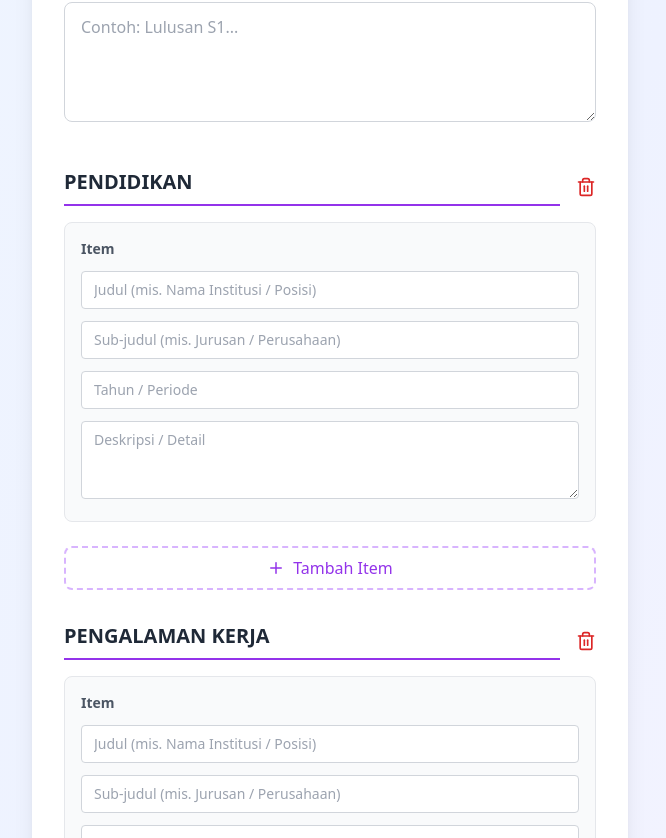
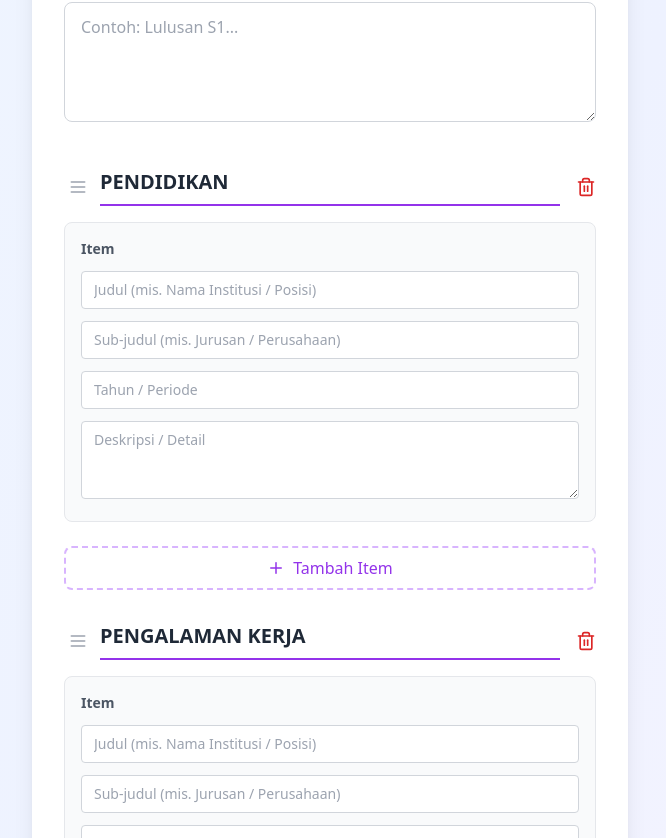
Before and after one commit to dearlyfebrianos/AutoGenerator-App, a React (Vite) app: page /cv in a window 1280 px wide. Shown: the part 1202-2040 px from the top of the page, without its empty margins (0-666 px from the left). Built offline with nearby package versions, Linux system fonts and the light colour scheme.

Commit message:
AutoGen Apps

```diff
--- a/package.json
+++ b/package.json
@@ -10,6 +10,10 @@
     "preview": "vite preview"
   },
   "dependencies": {
+    "@dnd-kit/core": "^6.3.1",
+    "@dnd-kit/sortable": "^10.0.0",
+    "@dnd-kit/utilities": "^3.2.2",
+    "@hello-pangea/dnd": "^18.0.1",
     "docx": "^9.5.1",
     "framer-motion": "^12.34.0",
     "html2pdf.js": "^0.14.0",
--- a/src/pages/CVGenerator.jsx
+++ b/src/pages/CVGenerator.jsx
@@ -11,6 +11,8 @@ import {
   ChevronDown,
   ChevronUp,
   Palette,
+  ArrowUp,
+  ArrowDown,
 } from "lucide-react";
 import html2pdf from "html2pdf.js";
 import { toast } from "react-hot-toast";
@@ -33,6 +35,16 @@ import {
 import { showBadgeNotification } from "../components/ui/BadgeNotification";
 import DraftDropdown from "../components/ui/DraftDropdown";
 
+// Import dnd-kit (lebih ringan dari @hello-pangea/dnd)
+import { DndContext, DragOverlay, closestCenter } from "@dnd-kit/core";
+import {
+  arrayMove,
+  SortableContext,
+  verticalListSortingStrategy,
+  useSortable,
+} from "@dnd-kit/sortable";
+import { CSS } from "@dnd-kit/utilities";
+
 const COUNTRY_CODES = {
   7: "RU",
   1: "US",
@@ -51,9 +63,7 @@ const COUNTRY_CODES = {
 
 const formatPhoneNumber = (phone) => {
   if (!phone) return "";
-
   const digitsOnly = phone.replace(/\D/g, "");
-
   if (phone.startsWith("+")) {
     try {
       const phoneNumber = parsePhoneNumberFromString(phone);
@@ -65,7 +75,6 @@ const formatPhoneNumber = (phone) => {
     }
     return phone;
   }
-
   if (
     digitsOnly.length >= 10 &&
     digitsOnly.length <= 13 &&
@@ -89,7 +98,6 @@ const formatPhoneNumber = (phone) => {
       console.warn("Error formatting Indonesian number:", error);
     }
   }
-
   if (digitsOnly.length >= 8) {
     const countryPrefixes = [
       "1",
@@ -105,7 +113,6 @@ const formatPhoneNumber = (phone) => {
       "91",
       "62",
     ];
-
     for (let prefix of countryPrefixes) {
       if (digitsOnly.startsWith(prefix)) {
         try {
@@ -143,7 +150,6 @@ const formatPhoneNumber = (phone) => {
       }
     }
   }
-
   return phone;
 };
 
@@ -171,6 +177,178 @@ const createDefaultSections = () => [
   },
 ];
 
+// Komponen Section yang bisa di-drag
+const SortableSection = ({
+  section,
+  index,
+  sectionsLength,
+  onRemove,
+  onUpdateItem,
+  onRemoveItem,
+  onAddItem,
+}) => {
+  const {
+    attributes,
+    listeners,
+    setNodeRef,
+    transform,
+    transition,
+    isDragging,
+  } = useSortable({ id: section.id });
+
+  const style = {
+    transform: CSS.Transform.toString(transform),
+    transition,
+    opacity: isDragging ? 0.5 : 1,
+    zIndex: isDragging ? 100 : 1,
+  };
+
+  return (
+    <div ref={setNodeRef} style={style} className="mb-8">
+      <div className="flex justify-between items-center mb-4">
+        {/* Handle drag (Desktop) */}
+        <div
+          {...attributes}
+          {...listeners}
+          className="cursor-grab active:cursor-grabbing p-1 mr-2 text-gray-400 hover:text-gray-600 md:block hidden"
+        >
+          <svg
+            xmlns="http://www.w3.org/2000/svg"
+            className="h-5 w-5"
+            fill="none"
+            viewBox="0 0 24 24"
+            stroke="currentColor"
+          >
+            <path
+              strokeLinecap="round"
+              strokeLinejoin="round"
+              strokeWidth={2}
+              d="M4 6h16M4 12h16M4 18h16"
+            />
+          </svg>
+        </div>
+
+        <input
+          type="text"
+          value={section.title}
+          onChange={(e) => onUpdateItem(section.id, "title", e.target.value)}
+          className="text-xl font-bold text-gray-800 dark:text-white pb-2 border-b-2 border-purple-600 dark:border-purple-500 bg-transparent focus:outline-none flex-1"
+          placeholder="JUDUL SECTION"
+          style={{ textTransform: "uppercase" }}
+        />
+
+        {/* Mobile Reorder Buttons */}
+        <div className="flex space-x-1 md:hidden">
+          {index > 0 && (
+            <button
+              onClick={() =>
+                window.dispatchEvent(
+                  new CustomEvent("moveSection", {
+                    detail: { from: index, to: index - 1 },
+                  }),
+                )
+              }
+              className="p-1 text-blue-600 dark:text-blue-400 hover:bg-blue-100 dark:hover:bg-blue-900/30 rounded"
+              title="Pindah ke atas"
+            >
+              <ArrowUp size={16} />
+            </button>
+          )}
+          {index < sectionsLength - 1 && (
+            <button
+              onClick={() =>
+                window.dispatchEvent(
+                  new CustomEvent("moveSection", {
+                    detail: { from: index, to: index + 1 },
+                  }),
+                )
+              }
+              className="p-1 text-blue-600 dark:text-blue-400 hover:bg-blue-100 dark:hover:bg-blue-900/30 rounded"
+              title="Pindah ke bawah"
+            >
+              <ArrowDown size={16} />
+            </button>
+          )}
+        </div>
+
+        <button
+          onClick={() => onRemove(section.id)}
+          className="ml-4 text-red-600 dark:text-red-400 hover:text-red-800 transition-colors"
+        >
+          <Trash2 size={20} />
+        </button>
+      </div>
+
+      {section.items.map((item) => (
+        <div
+          key={item.id}
+          className="mb-6 p-4 bg-gray-50 dark:bg-gray-700 rounded-lg border border-gray-200 dark:border-gray-600"
+        >
+          <div className="flex justify-between items-start mb-3">
+            <h4 className="text-sm font-semibold text-gray-600 dark:text-gray-300">
+              Item
+            </h4>
+            {section.items.length > 1 && (
+              <button
+                onClick={() => onRemoveItem(section.id, item.id)}
+                className="text-red-500 dark:text-red-400 hover:text-red-700 transition-colors"
+              >
+                <Trash2 size={16} />
+              </button>
+            )}
+          </div>
+          <div className="space-y-3">
+            <input
+              type="text"
+              value={item.judul}
+              onChange={(e) =>
+                onUpdateItem(section.id, item.id, "judul", e.target.value)
+              }
+              className="w-full px-3 py-2 rounded border border-gray-300 dark:border-gray-600 bg-white dark:bg-gray-700 text-gray-800 dark:text-gray-200 focus:ring-2 focus:ring-purple-500 focus:border-transparent transition-all text-sm"
+              placeholder="Judul (mis. Nama Institusi / Posisi)"
+            />
+            <input
+              type="text"
+              value={item.subjudul}
+              onChange={(e) =>
+                onUpdateItem(section.id, item.id, "subjudul", e.target.value)
+              }
+              className="w-full px-3 py-2 rounded border border-gray-300 dark:border-gray-600 bg-white dark:bg-gray-700 text-gray-800 dark:text-gray-200 focus:ring-2 focus:ring-purple-500 focus:border-transparent transition-all text-sm"
+              placeholder="Sub-judul (mis. Jurusan / Perusahaan)"
+            />
+            <input
+              type="text"
+              value={item.tahun}
+              onChange={(e) =>
+                onUpdateItem(section.id, item.id, "tahun", e.target.value)
+              }
+              className="w-full px-3 py-2 rounded border border-gray-300 dark:border-gray-600 bg-white dark:bg-gray-700 text-gray-800 dark:text-gray-200 focus:ring-2 focus:ring-purple-500 focus:border-transparent transition-all text-sm"
+              placeholder="Tahun / Periode"
+            />
+            <textarea
+              value={item.deskripsi}
+              onChange={(e) =>
+                onUpdateItem(section.id, item.id, "deskripsi", e.target.value)
+              }
+              className="w-full px-3 py-2 rounded border border-gray-300 dark:border-gray-600 bg-white dark:bg-gray-700 text-gray-800 dark:text-gray-200 focus:ring-2 focus:ring-purple-500 focus:border-transparent transition-all text-sm"
+              rows="3"
+              placeholder="Deskripsi / Detail"
+            />
+          </div>
+        </div>
+      ))}
+
+      <button
+        onClick={() => onAddItem(section.id)}
+        className="w-full py-2 border-2 border-dashed border-purple-300 dark:border-purple-500 text-purple-600 dark:text-purple-400 rounded-lg hover:bg-purple-50 dark:hover:bg-purple-900/30 transition-all flex items-center justify-center space-x-2"
+      >
+        <Plus size={18} />
+        <span>Tambah Item</span>
+      </button>
+    </div>
+  );
+};
+
 const CVGenerator = () => {
   const [personalInfo, setPersonalInfo] = useState(DEFAULT_PERSONAL_INFO);
   const [profileSummary, setProfileSummary] = useState("");
@@ -183,8 +361,32 @@ const CVGenerator = () => {
   const [isDraftReady, setIsDraftReady] = useState(false);
   const [isTemplateOpen, setIsTemplateOpen] = useState(false);
   const [isDraftOpen, setIsDraftOpen] = useState(false);
+  const [activeId, setActiveId] = useState(null);
   const fileInputRef = useRef(null);
   const cvRef = useRef(null);
+
+  // Load drafts on mount
+  useEffect(() => {
+    const drafts = listDrafts();
+    setSavedDrafts(drafts);
+    setDraftName("Draft 1");
+  }, []);
+
+  // Handle mobile reordering
+  useEffect(() => {
+    const handleMoveSection = (e) => {
+      const { from, to } = e.detail;
+      setSections((prev) => {
+        const newSections = [...prev];
+        const [moved] = newSections.splice(from, 1);
+        newSections.splice(to, 0, moved);
+        return newSections;
+      });
+    };
+
+    window.addEventListener("moveSection", handleMoveSection);
+    return () => window.removeEventListener("moveSection", handleMoveSection);
+  }, []);
 
   const toggleTemplate = () => {
     setIsTemplateOpen((prev) => !prev);
@@ -202,6 +404,56 @@ const CVGenerator = () => {
     foto,
   });
 
+  // Tambahkan ini di dalam CVGenerator, setelah fungsi-fungsi lain seperti handleFotoChange, dll.
+  const handleSaveDraft = () => {
+    const trimmedName = draftName.trim();
+    if (!trimmedName) {
+      toast.error("Nama draft wajib diisi!", { duration: 3000 });
+      return;
+    }
+
+    const currentData = getCurrentDraftData();
+
+    // Cek apakah sudah ada draft dengan nama yang sama
+    const existingDraft = savedDrafts.find(
+      (draft) => draft.name.toLowerCase() === trimmedName.toLowerCase(),
+    );
+
+    let draftIdToUse = null;
+    if (existingDraft) {
+      // Jika sudah ada, update draft tersebut
+      draftIdToUse = existingDraft.id;
+    } else {
+      // Jika belum ada, buat ID baru
+      draftIdToUse = `draft_${Date.now()}`;
+    }
+
+    const saved = saveDraft(currentData, {
+      id: draftIdToUse,
+      name: trimmedName,
+    });
+
+    if (!saved) {
+      toast.error("Gagal menyimpan draft!", { duration: 3000 });
+      return;
+    }
+
+    // Refresh daftar draft
+    const updatedDrafts = listDrafts();
+    setSavedDrafts(updatedDrafts);
+
+    // Set sebagai draft aktif
+    setSelectedDraftId(draftIdToUse);
+    setDraftName(trimmedName);
+
+    toast.success(
+      existingDraft
+        ? "Draft berhasil diperbarui!"
+        : "Draft baru berhasil disimpan!",
+      { duration: 3000 },
+    );
+  };
+
   const resetEditor = () => {
     setPersonalInfo(DEFAULT_PERSONAL_INFO);
     setProfileSummary("");
@@ -215,7 +467,6 @@ const CVGenerator = () => {
 
   const applyDraftData = (draft) => {
     if (!draft) return;
-
     setPersonalInfo({
       ...DEFAULT_PERSONAL_INFO,
       ...(draft.personalInfo || {}),
@@ -228,7 +479,6 @@ const CVGenerator = () => {
     );
     setTemplate(draft.template || "minimal");
     setFoto(draft.foto || null);
-
     if (!draft.foto && fileInputRef.current) {
       fileInputRef.current.value = "";
     }
@@ -239,14 +489,6 @@ const CVGenerator = () => {
     setSavedDrafts(drafts);
     return drafts;
   };
-
-  useEffect(() => {
-    const drafts = listDrafts();
-    setSavedDrafts(drafts);
-
-    setSelectedDraftId("");
-    setDraftName("");
-  }, []);
 
   const addSection = () => {
     const newSection = {
@@ -303,6 +545,12 @@ const CVGenerator = () => {
   };
 
   const updateItem = (sectionId, itemId, field, value) => {
+    if (typeof itemId === "string") {
+      // Ini adalah update untuk title section
+      updateSection(sectionId, field, value);
+      return;
+    }
+
     setSections(
       sections.map((section) => {
         if (section.id === sectionId) {
@@ -338,7 +586,6 @@ const CVGenerator = () => {
 
   const formatDraftTimestamp = (timestamp) => {
     if (!timestamp) return "-";
-
     try {
       return new Intl.DateTimeFormat("id-ID", {
         dateStyle: "medium",
@@ -349,116 +596,20 @@ const CVGenerator = () => {
     }
   };
 
-  const handleDraftSelection = (event) => {
-    const draftId = event.target.value;
-
-    setSelectedDraftId(draftId);
-
-    if (!draftId) {
-      setDraftName("Draft 1");
-      resetEditor();
-      return;
+  const handleDragEnd = (event) => {
+    const { active, over } = event;
+    if (over && active.id !== over.id) {
+      setSections((items) => {
+        const oldIndex = items.findIndex((item) => item.id === active.id);
+        const newIndex = items.findIndex((item) => item.id === over.id);
+        return arrayMove(items, oldIndex, newIndex);
+      });
     }
-
-    const selectedDraft = savedDrafts.find((draft) => draft.id === draftId);
-
-    if (selectedDraft) {
-      const draftData = loadDraft(draftId);
-
-      if (draftData) {
-        applyDraftData(draftData);
-        setDraftName(selectedDraft.name);
-        toast.success("Draft berhasil dimuat!", { duration: 2000 });
-      }
-    }
+    setActiveId(null);
   };
 
-  const handleSaveDraft = () => {
-    const trimmedDraftName = draftName.trim();
-    if (!trimmedDraftName) {
-      toast.error("Nama draft wajib diisi!", { duration: 3000 });
-      return;
-    }
-
-    const selectedDraft = savedDrafts.find(
-      (draft) => draft.id === selectedDraftId,
-    );
-    const sameNameDraft = savedDrafts.find(
-      (draft) => draft.name.toLowerCase() === trimmedDraftName.toLowerCase(),
-    );
-
-    const shouldUpdateSelected =
-      selectedDraft &&
-      selectedDraft.name.toLowerCase() === trimmedDraftName.toLowerCase();
-    const draftIdToUpdate = shouldUpdateSelected
-      ? selectedDraftId
-      : (sameNameDraft?.id ?? undefined);
-
-    const saved = saveDraft(getCurrentDraftData(), {
-      id: draftIdToUpdate,
-      name: trimmedDraftName,
-    });
-
-    if (!saved) {
-      toast.error("Draft gagal disimpan!", { duration: 3000 });
-      return;
-    }
-
-    refreshDrafts();
-    setSelectedDraftId(saved.id);
-    setDraftName(saved.name);
-    toast.success(
-      draftIdToUpdate
-        ? "Draft berhasil diperbarui!"
-        : "Draft baru berhasil disimpan!",
-      { duration: 3000 },
-    );
-  };
-
-  const handleLoadDraft = () => {
-    if (!selectedDraftId) {
-      toast.error("Pilih draft yang ingin dimuat!", { duration: 3000 });
-      return;
-    }
-
-    const draft = loadDraft(selectedDraftId);
-    if (draft) {
-      applyDraftData(draft);
-      const metadata = savedDrafts.find((item) => item.id === selectedDraftId);
-      if (metadata) {
-        setDraftName(metadata.name);
-      }
-      toast.success("Draft berhasil dimuat!", { duration: 3000 });
-    } else {
-      toast.error("Tidak ada draft tersimpan!", { duration: 3000 });
-    }
-  };
-
-  const handleClearDraft = () => {
-    if (!selectedDraftId) {
-      toast.error("Pilih draft yang ingin dihapus!", { duration: 3000 });
-      return;
-    }
-
-    clearDraft(selectedDraftId);
-    const draftsAfterDelete = refreshDrafts();
-
-    if (draftsAfterDelete.length > 0) {
-      const latestDraft = draftsAfterDelete[0];
-      setSelectedDraftId(latestDraft.id);
-      setDraftName(latestDraft.name);
-
-      const latestDraftData = loadDraft(latestDraft.id);
-      if (latestDraftData) {
-        applyDraftData(latestDraftData);
-      }
-    } else {
-      setSelectedDraftId("");
-      setDraftName("Draft 1");
-      resetEditor();
-    }
-
-    toast.success("Draft dihapus!", { duration: 3000 });
+  const handleDragStart = (event) => {
+    setActiveId(event.active.id);
   };
 
   const handleDownloadDOCX = () => {
@@ -642,7 +793,7 @@ const CVGenerator = () => {
 
     const opt = {
       margin: [10, 10, 10, 10],
-      filename: `CV ATS ${personalInfo.nama.replace(/\s+/g, " ").toUpperCase() || "SAYA"}.pdf`,
+      filename: `CV ATS ${personalInfo.nama.replace(/\s+/g, "_").toUpperCase() || "SAYA"}.pdf`,
       image: { type: "jpeg", quality: 0.98 },
       html2canvas: {
         scale: 2,
@@ -773,7 +924,6 @@ const CVGenerator = () => {
                 />
               </div>
             </button>
-
             <div
               className="overflow-hidden transition-all duration-300 ease-in-out"
               style={{
@@ -847,7 +997,6 @@ const CVGenerator = () => {
                 />
               </div>
             </button>
-
             <div
               className="transition-all duration-300 ease-in-out"
               style={{
@@ -869,7 +1018,6 @@ const CVGenerator = () => {
                     placeholder="Contoh: CV Marketing 2026"
                   />
                 </div>
-
                 <div className="flex items-center gap-2 mt-4 relative z-[99999]">
                   <DraftDropdown
                     savedDrafts={savedDrafts}
@@ -883,7 +1031,6 @@ const CVGenerator = () => {
                     refreshDrafts={refreshDrafts}
                     formatDraftTimestamp={formatDraftTimestamp}
                   />
-
                   <button
                     onClick={handleSaveDraft}
                     className="flex items-center space-x-1 px-3 py-2 bg-blue-600 text-white rounded-lg hover:bg-blue-700 transition-all transform hover:scale-105"
@@ -1027,6 +1174,7 @@ const CVGenerator = () => {
               )}
             </div>
           </div>
+
           <div className="mb-10">
             <h3 className="text-xl font-bold text-gray-800 dark:text-white mb-4 pb-2 border-b-2 border-purple-600 dark:border-purple-500">
               Deskripsi Diri (Ringkasan Profil)
@@ -1038,103 +1186,41 @@ const CVGenerator = () => {
               placeholder="Contoh: Lulusan S1..."
             />
           </div>
-          {sections.map((section) => (
-            <div key={section.id} className="mb-8">
-              <div className="flex justify-between items-center mb-4">
-                <input
-                  type="text"
-                  value={section.title}
-                  onChange={(e) =>
-                    updateSection(section.id, "title", e.target.value)
-                  }
-                  className="text-xl font-bold text-gray-800 dark:text-white pb-2 border-b-2 border-purple-600 dark:border-purple-500 bg-transparent focus:outline-none flex-1"
-                  placeholder="JUDUL SECTION"
-                  style={{ textTransform: "uppercase" }}
+
+          {/* Section Reordering */}
+          <DndContext
+            collisionDetection={closestCenter}
+            onDragEnd={handleDragEnd}
+            onDragStart={handleDragStart}
+          >
+            <SortableContext
+              items={sections.map((section) => section.id)}
+              strategy={verticalListSortingStrategy}
+            >
+              {sections.map((section, index) => (
+                <SortableSection
+                  key={section.id}
+                  section={section}
+                  index={index}
+                  sectionsLength={sections.length}
+                  onRemove={removeSection}
+                  onUpdateItem={updateItem}
+                  onRemoveItem={removeItem}
+                  onAddItem={addItem}
                 />
-                <button
-                  onClick={() => removeSection(section.id)}
-                  className="ml-4 text-red-600 dark:text-red-400 hover:text-red-800 transition-colors"
-                >
-                  <Trash2 size={20} />
-                </button>
-              </div>
-              {section.items.map((item) => (
-                <div
-                  key={item.id}
-                  className="mb-6 p-4 bg-gray-50 dark:bg-gray-700 rounded-lg border border-gray-200 dark:border-gray-600"
-                >
-                  <div className="flex justify-between items-start mb-3">
-                    <h4 className="text-sm font-semibold text-gray-600 dark:text-gray-300">
-                      Item
-                    </h4>
-                    {section.items.length > 1 && (
-                      <button
-                        onClick={() => removeItem(section.id, item.id)}
-                        className="text-red-500 dark:text-red-400 hover:text-red-700 transition-colors"
-                      >
-                        <Trash2 size={16} />
-                      </button>
-                    )}
-                  </div>
-                  <div className="space-y-3">
-                    <input
-                      type="text"
-                      value={item.judul}
-                      onChange={(e) =>
-                        updateItem(section.id, item.id, "judul", e.target.value)
-                      }
-                      className="w-full px-3 py-2 rounded border border-gray-300 dark:border-gray-600 bg-white dark:bg-gray-700 text-gray-800 dark:text-gray-200 focus:ring-2 focus:ring-purple-500 focus:border-transparent transition-all text-sm"
-                      placeholder="Judul (mis. Nama Institusi / Posisi)"
-                    />
-                    <input
-                      type="text"
-                      value={item.subjudul}
-                      onChange={(e) =>
-                        updateItem(
-                          section.id,
-                          item.id,
-                          "subjudul",
-                          e.target.value,
-                        )
-                      }
-                      className="w-full px-3 py-2 rounded border border-gray-300 dark:border-gray-600 bg-white dark:bg-gray-700 text-gray-800 dark:text-gray-200 focus:ring-2 focus:ring-purple-500 focus:border-transparent transition-all text-sm"
-                      placeholder="Sub-judul (mis. Jurusan / Perusahaan)"
-                    />
-                    <input
-                      type="text"
-                      value={item.tahun}
-                      onChange={(e) =>
-                        updateItem(section.id, item.id, "tahun", e.target.value)
-                      }
-                      className="w-full px-3 py-2 rounded border border-gray-300 dark:border-gray-600 bg-white dark:bg-gray-700 text-gray-800 dark:text-gray-200 focus:ring-2 focus:ring-purple-500 focus:border-transparent transition-all text-sm"
-                      placeholder="Tahun / Periode"
-                    />
-                    <textarea
-                      value={item.deskripsi}
-                      onChange={(e) =>
-                        updateItem(
-                          section.id,
-                          item.id,
-                          "deskripsi",
-                          e.target.value,
-                        )
-                      }
-                      className="w-full px-3 py-2 rounded border border-gray-300 dark:border-gray-600 bg-white dark:bg-gray-700 text-gray-800 dark:text-gray-200 focus:ring-2 focus:ring-purple-500 focus:border-transparent transition-all text-sm"
-                      rows="3"
-                      placeholder="Deskripsi / Detail"
-                    />
+              ))}
+            </SortableContext>
+            <DragOverlay>
+              {activeId ? (
+                <div className="bg-white dark:bg-gray-800 rounded-xl shadow-lg p-6 w-full max-w-2xl">
+                  <div className="text-xl font-bold text-gray-800 dark:text-white">
+                    Sedang Dipindahkan...
                   </div>
                 </div>
-              ))}
-              <button
-                onClick={() => addItem(section.id)}
-                className="w-full py-2 border-2 border-dashed border-purple-300 dark:border-purple-500 text-purple-600 dark:text-purple-400 rounded-lg hover:bg-purple-50 dark:hover:bg-purple-900/30 transition-all flex items-center justify-center space-x-2"
-              >
-                <Plus size={18} />
-                <span>Tambah Item</span>
-              </button>
-            </div>
-          ))}
+              ) : null}
+            </DragOverlay>
+          </DndContext>
+
           <button
             onClick={addSection}
             className="w-full py-3 bg-gradient-to-r from-purple-600 to-indigo-600 text-white rounded-lg font-semibold hover:shadow-lg transition-all flex items-center justify-center space-x-2 transform hover:scale-[1.02]"
@@ -1144,6 +1230,7 @@ const CVGenerator = () => {
           </button>
         </div>
       </div>
+
       <div className="lg:sticky lg:top-24 h-fit">
         <div className="bg-white dark:bg-gray-800 rounded-2xl shadow-xl p-8">
           <div className="flex justify-between items-center mb-6">
@@ -1167,6 +1254,7 @@ const CVGenerator = () => {
               </button>
             </div>
           </div>
+
           <div
             ref={cvRef}
             className={
@@ -1266,6 +1354,7 @@ const CVGenerator = () => {
                 </>
               )}
             </div>
+
             {profileSummary && (
               <div className="mb-2 text-justify">
                 <p className="leading-6 text-gray-800 dark:text-gray-300">
@@ -1273,6 +1362,7 @@ const CVGenerator = () => {
                 </p>
               </div>
             )}
+
             {sections.map((section) => (
               <div key={section.id} className="mb-6">
                 <div className="border-t-2 border-gray-800 dark:border-gray-400 pt-3 mb-4">
```
Also changed, not shown: 1 other file (tests, documents, lock files or other folders).
